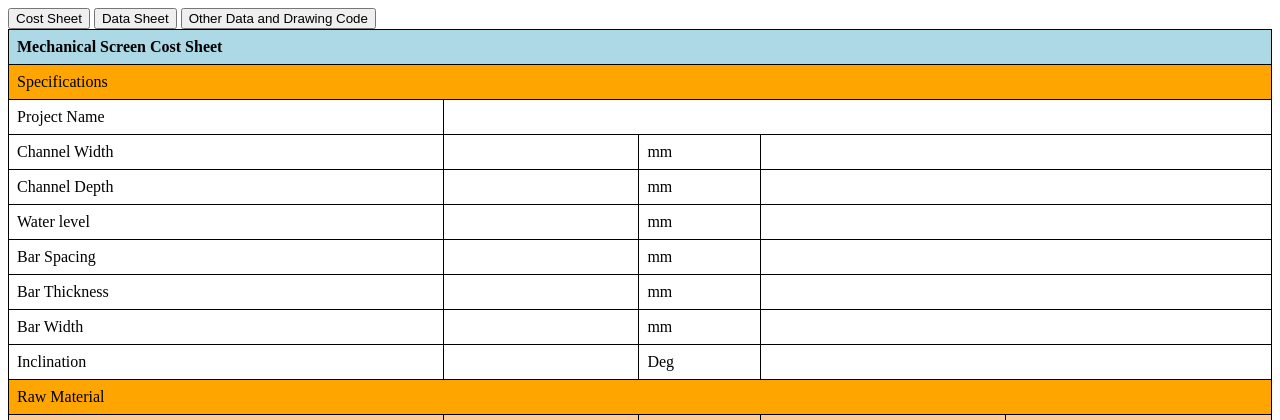
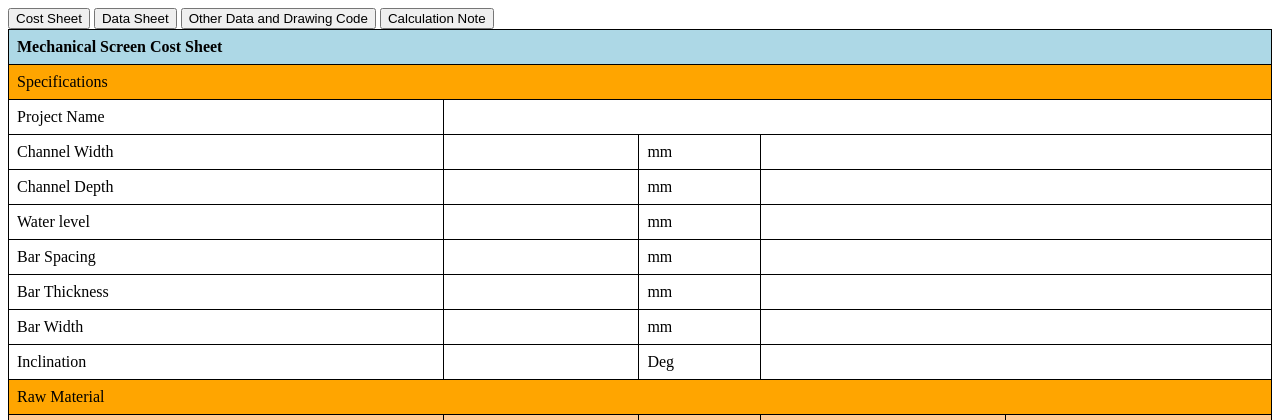
Before and after one commit to hos22333/oRepoDjangoTest500, a Django app: template app/templates/app/CostM.html in a window 1280 px wide. Shown: the top 420 px of the page. Run offline with Django 3.2, Linux system fonts and the light colour scheme; the template is opened without the code that fills it, so the values that code supplies are empty.

Commit message:
oV0604_1150

```diff
--- a/app/templates/app/CostM.html
+++ b/app/templates/app/CostM.html
@@ -47,6 +47,7 @@
         <button class="tablinks" onclick="openCity(event, 'London')" id="defaultOpen">Cost Sheet</button>
         <button class="tablinks" onclick="openCity(event, 'Paris')">Data Sheet</button>
         <button class="tablinks" onclick="openCity(event, 'Tokyo')">Other Data and Drawing Code</button>
+        <button class="tablinks" onclick="openCity(event, 'Tokyo')">Calculation Note</button>
     </div>
 
     <!-- Tab content -->
```
